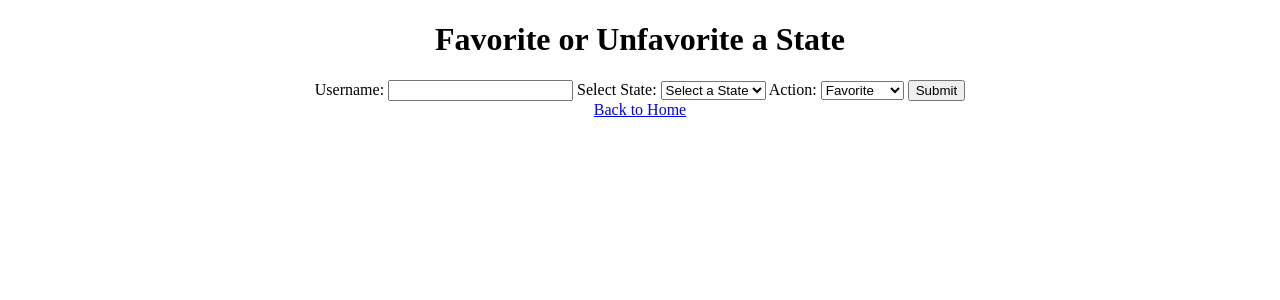
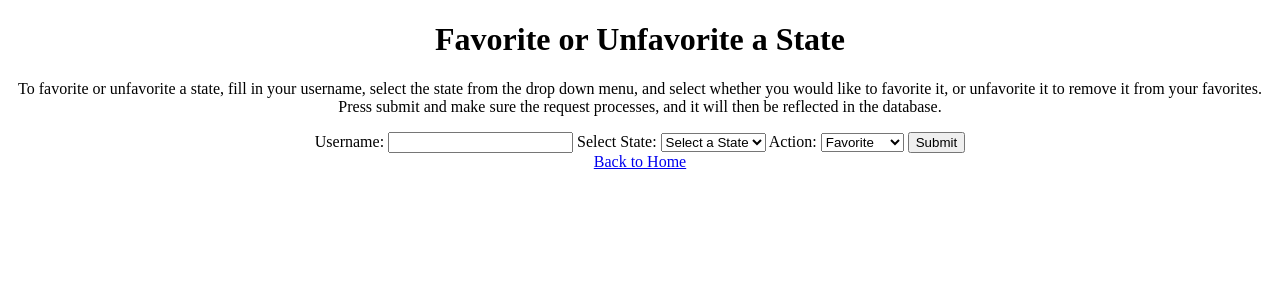
Before and after one commit to JacobMMillion/HealthHub_Database_WebApp, a Flask app: template templates/favorite_unfavorite.html in a window 1280 px wide. Shown: the top 300 px of the page. Run offline with Flask 3, Linux system fonts and the light colour scheme; the template is opened without the code that fills it, so the values that code supplies are empty; parts of the project's set-up code (start-up, migrations or seed data) failed here and were passed over.

Commit message:
Update favorite_unfavorite.html

```diff
--- a/templates/favorite_unfavorite.html
+++ b/templates/favorite_unfavorite.html
@@ -8,7 +8,11 @@
 <body>
     <center>
     <h1>Favorite or Unfavorite a State</h1>
-
+    <p>
+        To favorite or unfavorite a state, fill in your username, select the state from the drop down
+        menu, and select whether you would like to favorite it, or unfavorite it to remove it from your
+        favorites. Press submit and make sure the request processes, and it will then be reflected in the database.
+    </p>
     <form method="POST" action="{{ url_for('favorite_unfavorite') }}">
         <label for="username">Username:</label>
         <input type="text" name="username" id="username" required>
```
